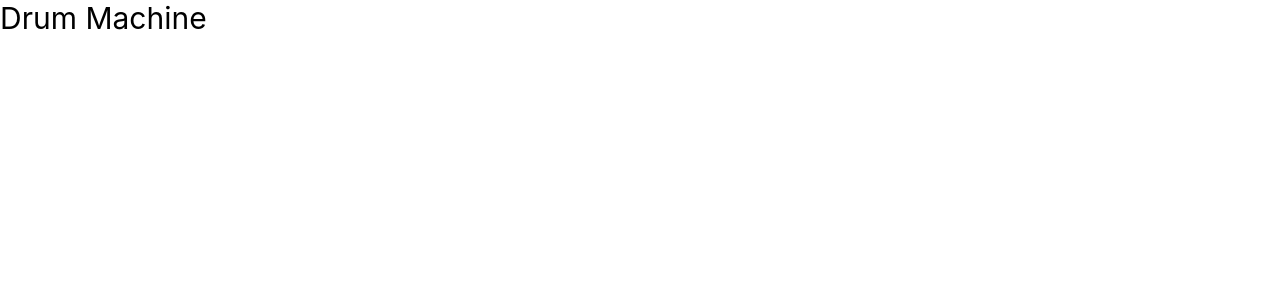
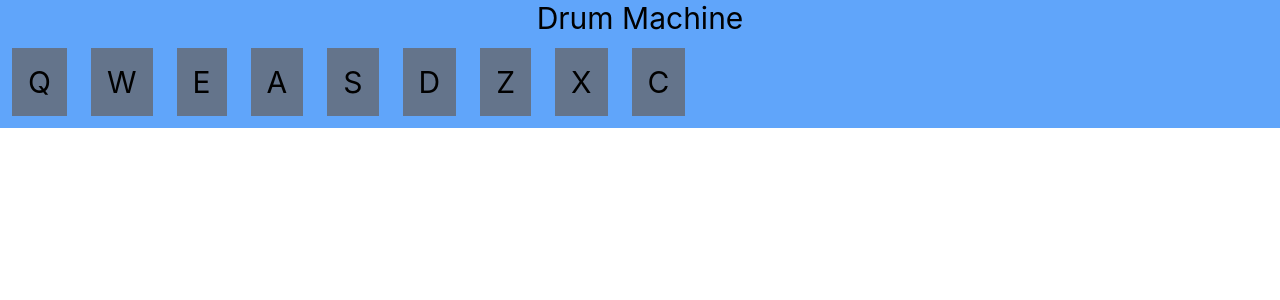
Before and after one commit to simontree/AVT-Project, a React (Create React App) app: page / in a window 1280 px wide. Shown: the top 300 px of the page. Built offline with nearby package versions, Linux system fonts and the light colour scheme.

Commit message:
added bootstrap button component

```diff
--- a/src/components/DrumMachine.js
+++ b/src/components/DrumMachine.js
@@ -1,4 +1,5 @@
 import '../App.css';
+import Button from 'react-bootstrap/Button';
 
 function DrumMachine() {
 
@@ -60,10 +61,25 @@ function DrumMachine() {
     ];
 
   return (
-    <div className="text-3xl">
+    <div className="text-3xl text-center bg-blue-400">
       Drum Machine
+      <div className="flex">
+      {audioClips.map(clip => (
+        <Pad key={clip.id} clip={clip}/>
+      ))}</div>
     </div>
   );
 }
 
+function Pad({clip}){
+  return(
+    <div>
+      <Button className="btn bg-slate-500 p-4 m-3">
+      <audio className="clip" id={clip.keyTrigger} src={clip.url}/>
+      {clip.keyTrigger}
+      </Button>
+    </div>
+  )
+}
+
 export default DrumMachine;
```
